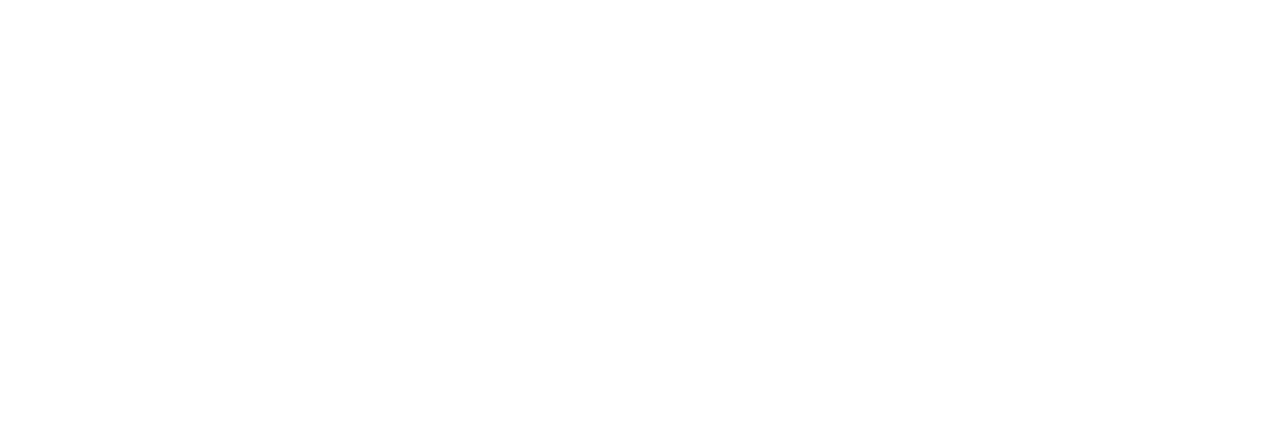
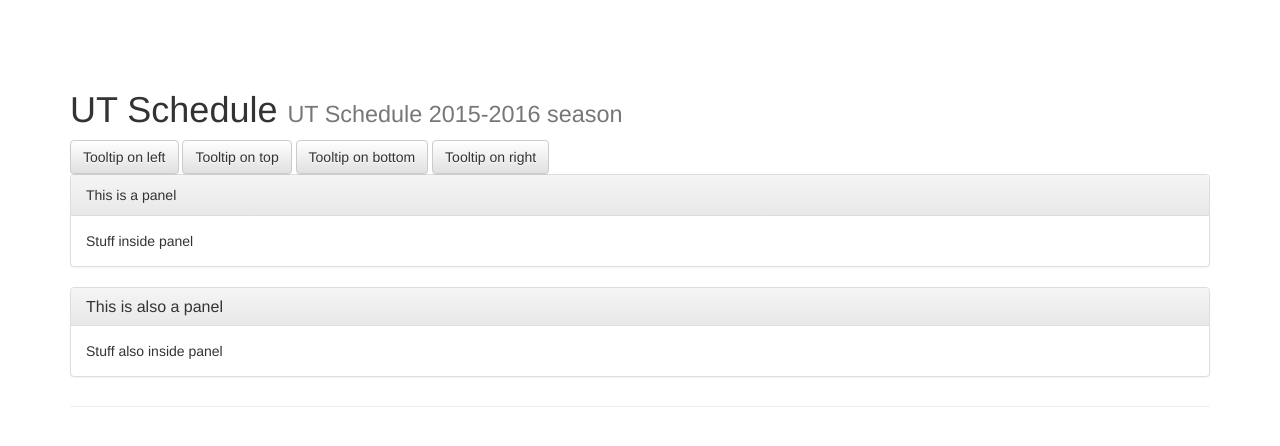
Before and after one commit to BrandiGrissom/bootstrap-test1, a plain HTML site: page index.html in a window 1280 px wide. Drawn offline with nearby package versions, Linux system fonts and the light colour scheme.

Commit message:
Add header, panels, buttons

```diff
--- a/index.html
+++ b/index.html
@@ -23,7 +23,35 @@
         <script src="js/vendor/modernizr-2.8.3-respond-1.4.2.min.js"></script>
     </head>
     <body>
-      <script src="//ajax.googleapis.com/ajax/libs/jquery/1.11.2/jquery.min.js"></script>
+      <div class="container">
+      <div class="page-header">
+  <h1>UT Schedule <small>UT Schedule 2015-2016 season</small></h1>
+  <button type="button" class="btn btn-default" data-toggle="tooltip" data-placement="left" title="Tooltip on left">Tooltip on left</button>
+
+  <button type="button" class="btn btn-default" data-toggle="tooltip" data-placement="top" title="Tooltip on top">Tooltip on top</button>
+
+  <button type="button" class="btn btn-default" data-toggle="tooltip" data-placement="bottom" title="Tooltip on bottom">Tooltip on bottom</button>
+
+  <button type="button" class="btn btn-default" data-toggle="tooltip" data-placement="right" title="Tooltip on right">Tooltip on right</button>
+
+    <div class="panel panel-default">
+      <div class="panel-heading">This is a panel</div>
+      <div class="panel-body">
+    Stuff inside panel
+  </div>
+</div>
+
+<div class="panel panel-default">
+  <div class="panel-heading">
+    <h3 class="panel-title">This is also a panel</h3>
+  </div>
+  <div class="panel-body">
+    Stuff also inside panel
+  </div>
+</div>
+</div>
+</div>
+      <script src="http://ajax.googleapis.com/ajax/libs/jquery/1.11.2/jquery.min.js"></script>
         <script>window.jQuery || document.write('<script src="js/vendor/jquery-1.11.2.min.js"><\/script>')</script>
 
         <script src="js/vendor/bootstrap.min.js"></script>
```
